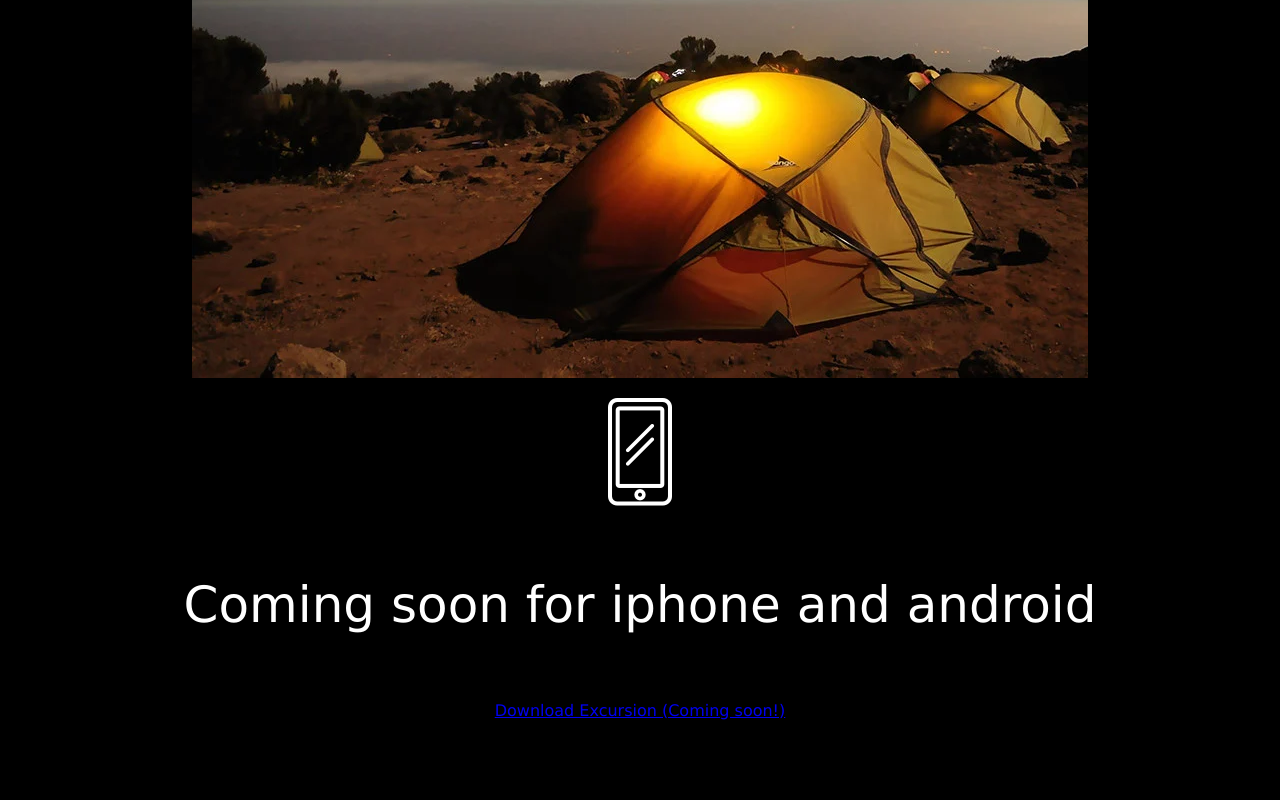
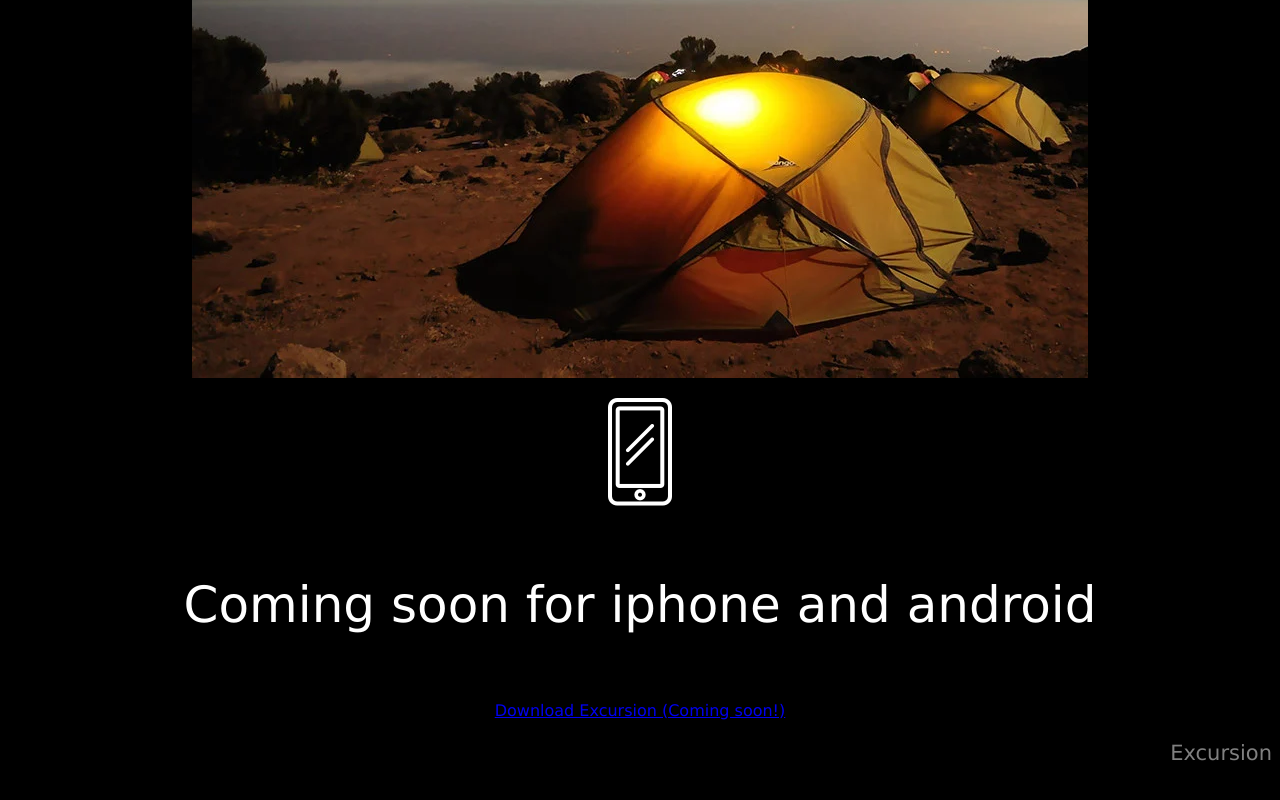
Before and after one commit to user-name-sathya/excursion, a plain HTML site: page index.html in a window 1280 px wide. Shown: the part 634-1434 px from the top of the page. Before the commit the page ends 1370 px from the top, so only its background shows below. Drawn offline with Linux system fonts and the light colour scheme.

Commit message:
Added footer line

```diff
--- a/index.html
+++ b/index.html
@@ -19,5 +19,6 @@
   <p><img src="resources/images/phone.png"></p>
   <h4 class="header--main">Coming soon for iphone and android</h4>
   <p><a class="link-cta" href="#">Download Excursion (Coming soon!)</a></p>
+  <p class="footer--copyright"> Excursion</p>/p>
 </body>
 </html>
--- a/resources/CSS/style.css
+++ b/resources/CSS/style.css
@@ -29,3 +29,11 @@ body {
     font-size: 16px;
     color: aquamarine;
 }
+
+/* FOOTER */
+
+.footer--copyright {
+    font-size: 21px;
+    color:grey;
+    text-align: right;
+}
```
